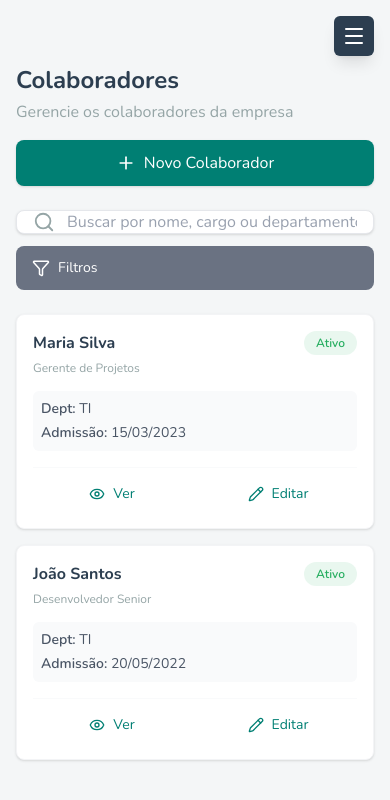
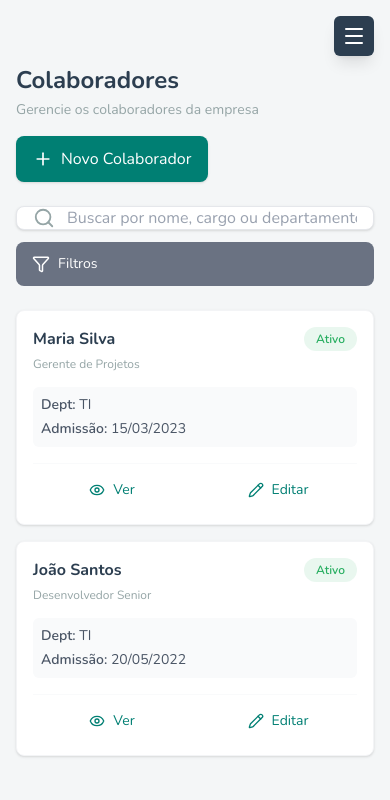
Before and after one commit to Grupo-05-Turma-JavaScript-10/sistema-cadastro-rh-FrontEnd, a React (Vite) app: page /colaboradores in a window 390 px wide. Shown: the top 800 px of the page. Built offline with nearby package versions, Linux system fonts and the light colour scheme.

Commit message:
refactor: cria componente PageHeader e padroniza cabecalhos das paginas

```diff
--- /dev/null
+++ b/src/components/ui/PageHeader.tsx
@@ -0,0 +1,31 @@
+import { type ReactNode } from "react";
+
+interface PageHeaderProps {
+  title: string;
+  subtitle?: string;
+  children?: ReactNode;
+  className?: string;
+}
+
+export function PageHeader({ title, subtitle, children, className }: PageHeaderProps) {
+  return (
+    <header className={`flex flex-col gap-4 md:flex-row md:items-center md:justify-between mb-6 ${className}`}>
+      <div>
+        <h1 className="text-2xl md:text-3xl font-bold text-corporate-slate">
+          {title}
+        </h1>
+        {subtitle && (
+          <p className="text-metallic-silver mt-1 text-sm md:text-base">
+            {subtitle}
+          </p>
+        )}
+      </div>
+
+      {children && (
+        <div className="flex items-center gap-3">
+          {children}
+        </div>
+      )}
+    </header>
+  );
+}
--- a/src/pages/Collaborators.tsx
+++ b/src/pages/Collaborators.tsx
@@ -4,6 +4,7 @@ import { Button } from "../components/ui/Button";
 import CollaboratorsTable from "../components/collaborators/CollaboratorsTable";
 import type Worker from "../models/Worker";
 import { SearchBar } from "../components/ui/SearchBar";
+import { PageHeader } from "../components/ui/PageHeader";
 
 export function Collaborators() {
     const [collaborators, setCollaborators] = useState<Worker[]>([]);
@@ -44,18 +45,15 @@ export function Collaborators() {
     return (
         <div className="space-y-6">
 
-            <header className="flex flex-col md:flex-row md:items-center md:justify-between gap-4">
-                <div>
-                    <h1 className="text-2xl md:text-3xl font-bold text-corporate-slate">Colaboradores</h1>
-                    <p className="text-metallic-silver mt-1">
-                        Gerencie os colaboradores da empresa
-                    </p>
-                </div>
+            <PageHeader
+                title="Colaboradores"
+                subtitle="Gerencie os colaboradores da empresa"
+            >
                 <Button onClick={handleNewCollaborator}>
                     <PlusIcon size={20} />
                     Novo Colaborador
                 </Button>
-            </header>
+            </PageHeader>
 
             <div className="flex flex-col md:flex-row gap-3">
 
--- a/src/pages/Position.tsx
+++ b/src/pages/Position.tsx
@@ -3,6 +3,7 @@ import { Card } from "../components/ui/Card";
 import { Badge, type BadgeVariant } from "../components/ui/Badge";
 import { Button } from "../components/ui/Button";
 import { SearchBar } from "../components/ui/SearchBar";
+import { PageHeader } from "../components/ui/PageHeader";
 
 interface Position {
     id: number;
@@ -31,17 +32,15 @@ export function Cargos() {
 
     return (
         <div className="space-y-6">
-            <header className="flex flex-col md:flex-row justify-between items-start md:items-center gap-4 ">
-                <div>
-                    <h1 className="text-2xl md:text-3xl font-bold text-corporate-slate">Cargos & Estrutura</h1>
-                    <p className="text-metallic-silver mt-1">Gerencie a estrutura organizacional</p>
-                </div>
-
+            <PageHeader
+                title="Cargos & Estrutura"
+                subtitle="Gerencie a estrutura organizacional"
+            >
                 <Button onClick={handleNewPosition}>
                     <Plus size={20} />
                     Novo Cargo
                 </Button>
-            </header>
+            </PageHeader>
 
             <SearchBar
                 placeholder="Buscar por cargo..."
--- a/src/pages/Users.tsx
+++ b/src/pages/Users.tsx
@@ -6,6 +6,7 @@ import type Worker from "../models/Worker";
 import { Button } from "../components/ui/Button";
 import { StatCard } from "../components/ui/StatCard";
 import { SearchBar } from "../components/ui/SearchBar";
+import { PageHeader } from "../components/ui/PageHeader";
 
 function Users() {
     const [workers, setWorkers] = useState<Worker[]>([]);
@@ -69,19 +70,15 @@ function Users() {
 
     return (
         <div className="space-y-6">
-            <header className="flex flex-col gap-4 md:flex-row md:items-center md:justify-between">
-                <div>
-                    <h1 className="text-2xl md:text-3xl font-bold text-corporate-slate">Usuários do Sistema</h1>
-                    <p className="text-metallic-silver mt-1">
-                        Controle quem pode acessar e gerenciar o sistema
-                    </p>
-                </div>
-
+            <PageHeader
+                title="Usuários do Sistema"
+                subtitle="Controle quem pode acessar e gerenciar o sistema"
+            >
                 <Button onClick={handleNewUser}>
                     <Plus size={20} />
                     Novo Usuário
                 </Button>
-            </header>
+            </PageHeader>
 
             <SearchBar
                 placeholder="Buscar por nome, e-mail ou perfil"
```
